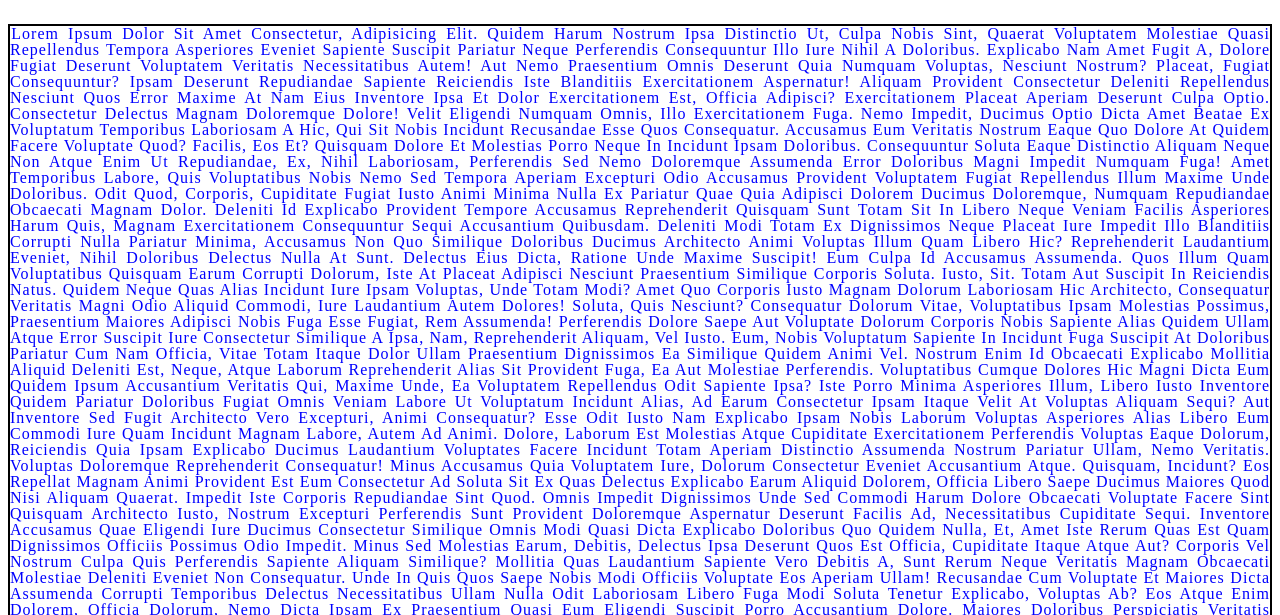
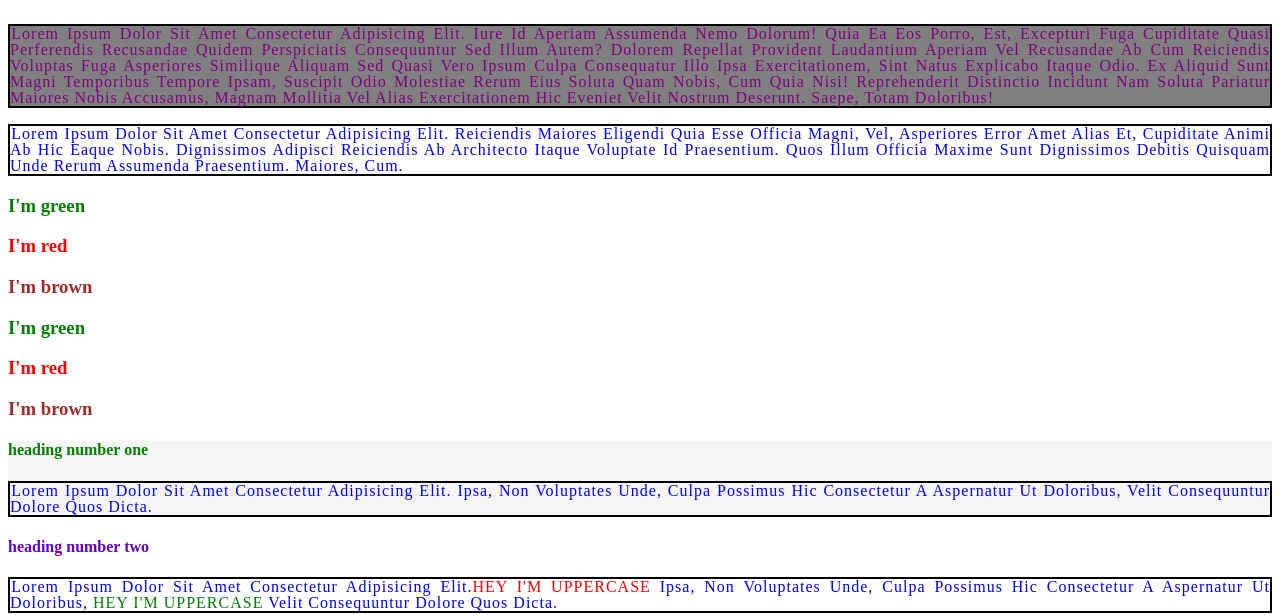
Before and after one commit to SathiskumarD/LearnHTMLCSS, a plain HTML site: page learncss.html in a window 1280 px wide. Shown: the part 185-800 px from the top of the page. Drawn offline with Linux system fonts and the light colour scheme.

Commit message:
testing css

```diff
--- a/learncss.html
+++ b/learncss.html
@@ -37,77 +37,58 @@
     <a href="learn.html">Learn HTML</a>
     <h1>Hello World</h1>
     <h2> Hello world</h2>
-    <p>Lorem ipsum dolor sit amet consectetur, adipisicing elit. Quidem harum nostrum ipsa distinctio ut, culpa nobis
-        sint, quaerat voluptatem molestiae quasi repellendus tempora asperiores eveniet sapiente suscipit pariatur neque
-        perferendis consequuntur illo iure nihil a doloribus. Explicabo nam amet fugit a, dolore fugiat deserunt
-        voluptatem veritatis necessitatibus autem! Aut nemo praesentium omnis deserunt quia numquam voluptas, nesciunt
-        nostrum? Placeat, fugiat consequuntur? Ipsam deserunt repudiandae sapiente reiciendis iste blanditiis
-        exercitationem aspernatur! Aliquam provident consectetur deleniti repellendus nesciunt quos error maxime at nam
-        eius inventore ipsa et dolor exercitationem est, officia adipisci? Exercitationem placeat aperiam deserunt culpa
-        optio. Consectetur delectus magnam doloremque dolore! Velit eligendi numquam omnis, illo exercitationem fuga.
-        Nemo impedit, ducimus optio dicta amet beatae ex voluptatum temporibus laboriosam a hic, qui sit nobis incidunt
-        recusandae esse quos consequatur. Accusamus eum veritatis nostrum eaque quo dolore at quidem facere voluptate
-        quod? Facilis, eos et? Quisquam dolore et molestias porro neque in incidunt ipsam doloribus. Consequuntur soluta
-        eaque distinctio aliquam neque non atque enim ut repudiandae, ex, nihil laboriosam, perferendis sed nemo
-        doloremque assumenda error doloribus magni impedit numquam fuga! Amet temporibus labore, quis voluptatibus nobis
-        nemo sed tempora aperiam excepturi odio accusamus provident voluptatem fugiat repellendus illum maxime unde
-        doloribus. Odit quod, corporis, cupiditate fugiat iusto animi minima nulla ex pariatur quae quia adipisci
-        dolorem ducimus doloremque, numquam repudiandae obcaecati magnam dolor. Deleniti id explicabo provident tempore
-        accusamus reprehenderit quisquam sunt totam sit in libero neque veniam facilis asperiores harum quis, magnam
-        exercitationem consequuntur sequi accusantium quibusdam. Deleniti modi totam ex dignissimos neque placeat iure
-        impedit illo blanditiis corrupti nulla pariatur minima, accusamus non quo similique doloribus ducimus architecto
-        animi voluptas illum quam libero hic? Reprehenderit laudantium eveniet, nihil doloribus delectus nulla at sunt.
-        Delectus eius dicta, ratione unde maxime suscipit! Eum culpa id accusamus assumenda. Quos illum quam
-        voluptatibus quisquam earum corrupti dolorum, iste at placeat adipisci nesciunt praesentium similique corporis
-        soluta. Iusto, sit. Totam aut suscipit in reiciendis natus. Quidem neque quas alias incidunt iure ipsam
-        voluptas, unde totam modi? Amet quo corporis iusto magnam dolorum laboriosam hic architecto, consequatur
-        veritatis magni odio aliquid commodi, iure laudantium autem dolores! Soluta, quis nesciunt? Consequatur dolorum
-        vitae, voluptatibus ipsam molestias possimus, praesentium maiores adipisci nobis fuga esse fugiat, rem
-        assumenda! Perferendis dolore saepe aut voluptate dolorum corporis nobis sapiente alias quidem ullam atque error
-        suscipit iure consectetur similique a ipsa, nam, reprehenderit aliquam, vel iusto. Eum, nobis voluptatum
-        sapiente in incidunt fuga suscipit at doloribus pariatur cum nam officia, vitae totam itaque dolor ullam
-        praesentium dignissimos ea similique quidem animi vel. Nostrum enim id obcaecati explicabo mollitia aliquid
-        deleniti est, neque, atque laborum reprehenderit alias sit provident fuga, ea aut molestiae perferendis.
-        Voluptatibus cumque dolores hic magni dicta eum quidem ipsum accusantium veritatis qui, maxime unde, ea
-        voluptatem repellendus odit sapiente ipsa? Iste porro minima asperiores illum, libero iusto inventore quidem
-        pariatur doloribus fugiat omnis veniam labore ut voluptatum incidunt alias, ad earum consectetur ipsam itaque
-        velit at voluptas aliquam sequi? Aut inventore sed fugit architecto vero excepturi, animi consequatur? Esse odit
-        iusto nam explicabo ipsam nobis laborum voluptas asperiores alias libero eum commodi iure quam incidunt magnam
-        labore, autem ad animi. Dolore, laborum est molestias atque cupiditate exercitationem perferendis voluptas eaque
-        dolorum, reiciendis quia ipsam explicabo ducimus laudantium voluptates facere incidunt totam aperiam distinctio
-        assumenda nostrum pariatur ullam, nemo veritatis. Voluptas doloremque reprehenderit consequatur! Minus accusamus
-        quia voluptatem iure, dolorum consectetur eveniet accusantium atque. Quisquam, incidunt? Eos repellat magnam
-        animi provident est eum consectetur ad soluta sit ex quas delectus explicabo earum aliquid dolorem, officia
-        libero saepe ducimus maiores quod nisi aliquam quaerat. Impedit iste corporis repudiandae sint quod. Omnis
-        impedit dignissimos unde sed commodi harum dolore obcaecati voluptate facere sint quisquam architecto iusto,
-        nostrum excepturi perferendis sunt provident doloremque aspernatur deserunt facilis ad, necessitatibus
-        cupiditate sequi. Inventore accusamus quae eligendi iure ducimus consectetur similique omnis modi quasi dicta
-        explicabo doloribus quo quidem nulla, et, amet iste rerum quas est quam dignissimos officiis possimus odio
-        impedit. Minus sed molestias earum, debitis, delectus ipsa deserunt quos est officia, cupiditate itaque atque
-        aut? Corporis vel nostrum culpa quis perferendis sapiente aliquam similique? Mollitia quas laudantium sapiente
-        vero debitis a, sunt rerum neque veritatis magnam obcaecati molestiae deleniti eveniet non consequatur. Unde in
-        quis quos saepe nobis modi officiis voluptate eos aperiam ullam! Recusandae cum voluptate et maiores dicta
-        assumenda corrupti temporibus delectus necessitatibus ullam nulla odit laboriosam libero fuga modi soluta
-        tenetur explicabo, voluptas ab? Eos atque enim dolorem, officia dolorum, nemo dicta ipsam ex praesentium quasi
-        eum eligendi suscipit porro accusantium dolore. Maiores doloribus perspiciatis veritatis voluptatum esse,
-        consectetur asperiores error, quod blanditiis iure autem totam ex nihil voluptas praesentium est. Laudantium
-        iusto blanditiis eaque, magnam quaerat ab! Obcaecati, facere recusandae! Sapiente, officiis provident voluptas
-        nobis, distinctio perspiciatis nam quibusdam obcaecati natus nostrum illo! Et voluptas corporis iusto voluptatem
-        nobis placeat officiis possimus qui eaque necessitatibus, magnam eius, vitae facilis ratione dolorem debitis!
-        Tempore voluptatum iusto enim omnis aperiam sed labore explicabo ipsam dolore unde consequatur voluptas possimus
-        cum dicta, harum a sint eveniet? Dolore maiores voluptate quas totam laudantium obcaecati molestiae officiis
-        molestias aperiam qui. Ratione minima necessitatibus corporis, eius quod provident obcaecati vitae, rerum
-        eligendi voluptatem ullam unde illum eum incidunt esse praesentium nostrum assumenda temporibus iste molestiae.
-        Dolores quam cupiditate possimus distinctio cumque reprehenderit consequatur ipsa, aperiam minima, natus
-        voluptatem? Laboriosam ipsum facilis perspiciatis eos? Maxime sapiente quis cum porro quasi! Saepe praesentium
-        in cumque perferendis quasi cum tempore atque, eveniet tenetur, optio cupiditate neque ipsum laboriosam quas
-        magnam eligendi incidunt quis doloribus totam. Modi, quia! Odio eligendi ipsam blanditiis totam suscipit
-        voluptas est animi repudiandae harum explicabo nobis quos fugiat ab exercitationem voluptate unde, autem nulla
-        provident, rerum dolores cupiditate ut accusantium itaque? Blanditiis ex quibusdam et eos voluptatem, nesciunt,
-        quaerat totam provident deleniti illo maxime iusto incidunt. Dicta voluptatibus exercitationem pariatur
-        provident quisquam odit sunt sed earum architecto repellendus voluptatum laboriosam quis nam esse atque
-        molestias dolor, perferendis, ducimus veniam ipsa voluptate, ipsam ullam? Aliquid officia atque doloribus
-        accusantium magnam id nostrum nulla distinctio enim.</p>
+    <p id="Thousandwords">Lorem ipsum dolor sit amet consectetur adipisicing elit. Iure id aperiam assumenda nemo
+        dolorum! Quia ea eos porro, est, excepturi fuga cupiditate quasi perferendis recusandae quidem perspiciatis
+        consequuntur sed illum autem? Dolorem repellat provident laudantium aperiam vel recusandae ab cum reiciendis
+        voluptas fuga asperiores similique aliquam sed quasi vero ipsum culpa consequatur illo ipsa exercitationem, sint
+        natus explicabo itaque odio. Ex aliquid sunt magni temporibus tempore ipsam, suscipit odio molestiae rerum eius
+        soluta quam nobis, cum quia nisi! Reprehenderit distinctio incidunt nam soluta pariatur maiores nobis accusamus,
+        magnam mollitia vel alias exercitationem hic eveniet velit nostrum deserunt. Saepe, totam doloribus!</p>
+    <div id="subheading">
+        <p>Lorem ipsum dolor sit amet consectetur adipisicing elit. Reiciendis maiores eligendi quia esse officia magni,
+            vel, asperiores error amet alias et, cupiditate animi ab hic eaque nobis. Dignissimos adipisci reiciendis ab
+            architecto itaque voluptate id praesentium. Quos illum officia maxime sunt dignissimos debitis quisquam unde
+            rerum assumenda praesentium. Maiores, cum.</p>
+        <h3 class="green">I'm green</h3>
+        <h3 class="red">I'm red</h3>
+        <h3 class="brown">I'm brown</h3>
+        <h3 class="green">I'm green</h3>
+        <h3 class="red">I'm red</h3>
+        <h3 class="brown">I'm brown</h3>
+    </div>
+    <div class="green">
+
+        <h4>heading number one</h4>
+        <p>Lorem ipsum dolor sit amet consectetur adipisicing elit. Ipsa, non voluptates unde, culpa possimus hic
+            consectetur a aspernatur ut doloribus, velit consequuntur dolore quos dicta.</p>
+    </div>
+    <div id="second" class="brown">
+        <h4>heading number two</h4>
+        <p>Lorem ipsum dolor sit amet consectetur adipisicing elit.<span class="red">hey i'm uppercase</span> Ipsa, non
+            voluptates
+            unde, culpa
+            possimus hic
+            consectetur a aspernatur ut doloribus, <span class="green">hey i'm uppercase</span> velit consequuntur
+            dolore quos dicta.
+        </p>
+    </div>
+    <section>
+        <div>
+            <h5 id="first">Testing heading one</h5>
+            <h5 id="second">Testing heading two</h5>
+            <h5 id="three">Testing heading three</h5>
+            <h5 id="four">Testing heading four</h5>
+            <h5 id="five">Testing heading one</h5>
+            <h5 id="six">Testing heading two</h5>
+            <h5 id="seven">Testing heading three</h5>
+            <h5 id="eight">Testing heading four</h5>
+            <h5>Testing heading five</h5>
+            <p id="first">
+
+                Lorem ipsum dolor sit amet consectetur adipisicing elit. Dolore, aliquid.
+            </p>
+        </div>
+    </section>
 
 
 </body>
```
